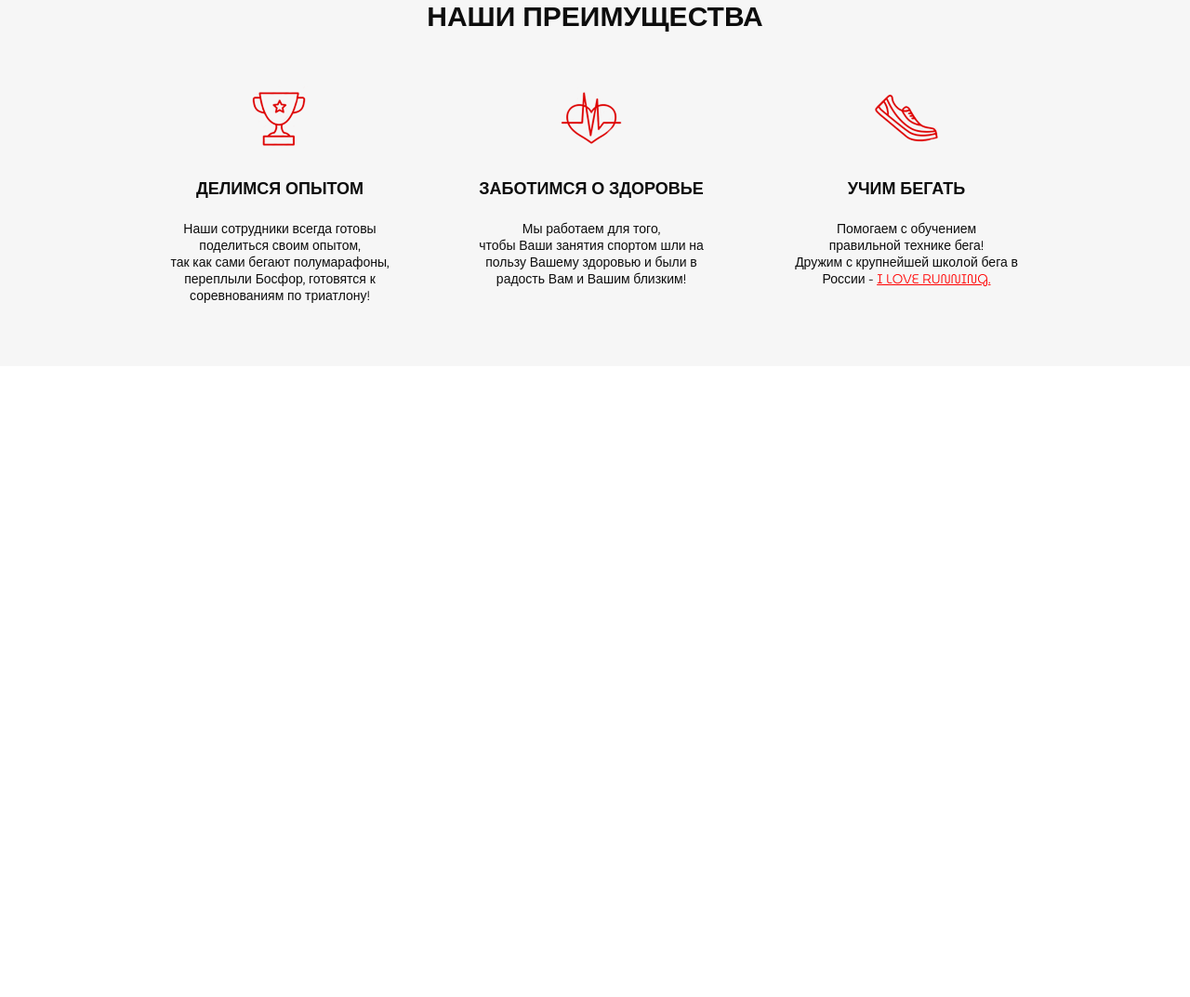
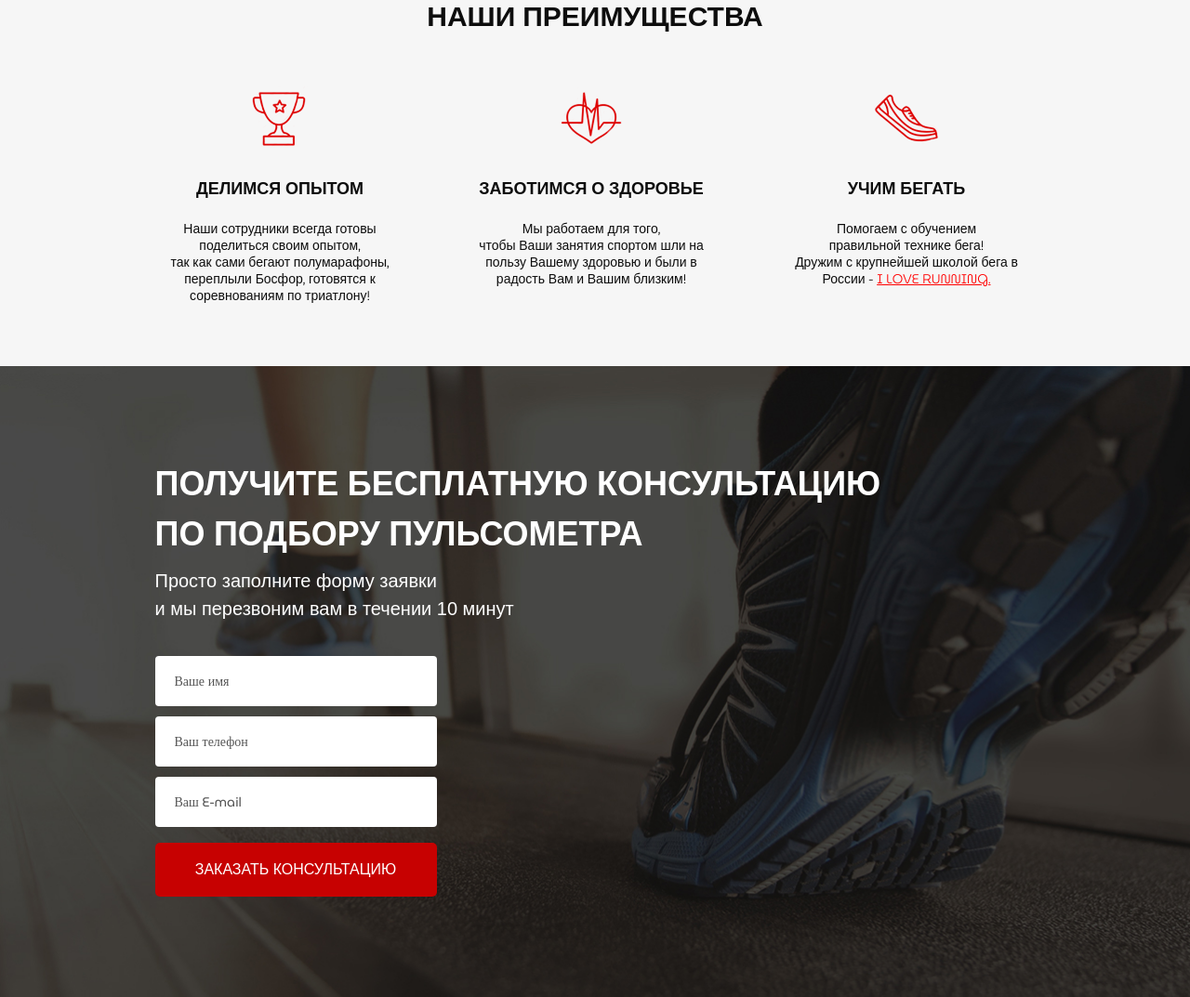
Before and after one commit to DeeBeeUA/pulse, a website: page src/index.html in a window 1280 px wide. Shown: the part 709-1782 px from the top of the page at 93% size. Before the commit the page ends 1103 px from the top, so only its background shows below. Drawn offline with Linux system fonts and the light colour scheme; a web font is replaced by a local one.

Commit message:
feat: add consultation section

```diff
--- a/src/index.html
+++ b/src/index.html
@@ -23,7 +23,7 @@
                 </div>
                 <div class="header__contact">
                     <a href="tel:+" class="header__number">+7 (499) 922-89-74</a>
-                    <button class="btn btn-default header__btn">заказать звонок</button>
+                    <button class="btn btn_default">заказать звонок</button>
                 </div>
             </header>
             <h1 class="title promo__title">Подбор пульсометра</h1>
@@ -42,7 +42,7 @@
                     <div class="promo__descr">Ответим<br> на все вопросы</div>
                 </div>
             </div>
-            <button class="btn btn-order promo__btn">заказать консультацию</button>
+            <button class="btn btn_order promo__btn">заказать консультацию</button>
             <div class="promo__link">или <a href="http://">перейти в каталог</a></div>
         </div>
     </section>
@@ -76,6 +76,18 @@
             </div>
         </div>
     </section>
+    <section class="consultation">
+        <div class="container">
+            <h2 class="title consultation__title">Получите бесплатную консультацию по подбору пульсометра</h2>
+            <p class="consultation__text">Просто заполните форму заявки<br> и мы перезвоним вам в течении 10 минут</p>
+            <form action="#" class="form">
+                <input required type="text" name="name" id="name" placeholder="Ваше имя" class="form__name">
+                <input required type="tel" name="tel" id="tel" placeholder="Ваш телефон" class="form__number">
+                <input required type="email" name="email" id="email" placeholder="Ваш E-mail" class="form__email">
+                <button type="submit" class="btn btn_submit">заказать кОНСУЛЬТАЦИЮ</button>
+            </form>
+        </div>
+    </section>
 </body>
 
 </html>
--- a/src/sass/base/_mixins.scss
+++ b/src/sass/base/_mixins.scss
@@ -1,19 +1,4 @@
 @use 'variables' as *;
-
-@mixin button {
-    background-color: $red;
-    border-radius: 5px;
-    border: none;
-    padding: 0 10px;
-    cursor: pointer;
-
-    color: $white;
-    text-align: center;
-    font-weight: 500;
-    font-style: normal;
-    line-height: normal;
-    text-transform: uppercase;
-}
 
 @mixin title {
     text-transform: uppercase;
--- /dev/null
+++ b/src/sass/block/_consultation.scss
@@ -0,0 +1,23 @@
+@use '../base/variables' as *;
+
+.consultation {
+    background: url('../../img/consultation_bg.jpg') center center / cover no-repeat;
+    padding: 100px 0 108px 0;
+
+    &__title {
+        max-width: 799px;
+        color: $white;
+        font-size: 36px;
+        font-weight: 700;
+        line-height: 54px;
+    }
+
+    &__text {
+        max-width: 426px;
+        margin-top: 8px;
+        color: $white;
+        font-size: 20px;
+        font-weight: 500;
+        line-height: 30px;
+    }
+}
--- /dev/null
+++ b/src/sass/block/_form.scss
@@ -0,0 +1,40 @@
+@use '../base/variables' as *;
+
+.form {
+    margin-top: 36px;
+    display: flex;
+    flex-direction: column;
+    // gap: 11px 0;
+    width: 303px;
+
+    & input {
+        margin-bottom: 11px;
+        padding: 0 21px;
+        height: 54px;
+        border-radius: 4px;
+        border: none;
+
+        color: $grey;
+        font-size: 14px;
+        font-weight: 400;
+        outline: none;
+
+        &:nth-child(3) {
+            margin-bottom: 17px;
+        }
+
+        &::placeholder {
+            color: $grey;
+            font-family: MuseoModerno;
+            font-size: 14px;
+            font-style: normal;
+            font-weight: 400;
+            line-height: 66px;
+        }
+
+        &:focus {
+
+            border: 2px solid rgb(148, 156, 34);
+        }
+    }
+}
--- a/src/sass/block/_promo.scss
+++ b/src/sass/block/_promo.scss
@@ -53,7 +53,6 @@
     }
 
     &__btn {
-        display: block;
         margin-top: 68px;
         margin-left: auto;
     }
--- a/src/sass/style.scss
+++ b/src/sass/style.scss
@@ -2,6 +2,10 @@
 
 @use 'block/promo';
 @use 'block/header';
+
 @use 'block/advantages';
 
+@use 'block/consultation';
+@use 'block/form';
+
 @use 'ui/buttons.scss';
--- a/src/sass/ui/_buttons.scss
+++ b/src/sass/ui/_buttons.scss
@@ -1,32 +1,52 @@
 @use '../base/variables' as *;
 @use '../base/mixins' as *;
 
-.btn-default {
-    @include button;
+.btn {
+    display: block;
+    background-color: $red;
+    border-radius: 5px;
+    border: none;
+    padding: 0 10px;
+    cursor: pointer;
+
+    color: $white;
+    text-align: center;
+    font-weight: 500;
+    font-style: normal;
+    line-height: normal;
+    text-transform: uppercase;
+
+    &_default {
         font-size: 12px;
-
         width: 153px;
         height: 32px;
     }
 
-.btn-order {
-    @include button;
-    width: 300px;
+    &_order {
+        width: 303px;
         height: 50px;
-
         font-size: 16px;
     }
 
+    &_submit {
+        width: 303px;
+        height: 58px;
+        font-size: 16px;
+    }
+}
+
 @media screen and (max-width: 576px) {
-    .btn-default {
+    .btn {
+        &_default {
             width: 140px;
             height: 30px;
             font-size: 11px;
         }
 
-    .btn-order {
+        &_order {
             width: 250px;
             height: 45px;
             font-size: 14px;
         }
     }
+}
```
Also changed, not shown: src/css/style.min.css. Lines whose indentation alone changed are shown as unchanged.
